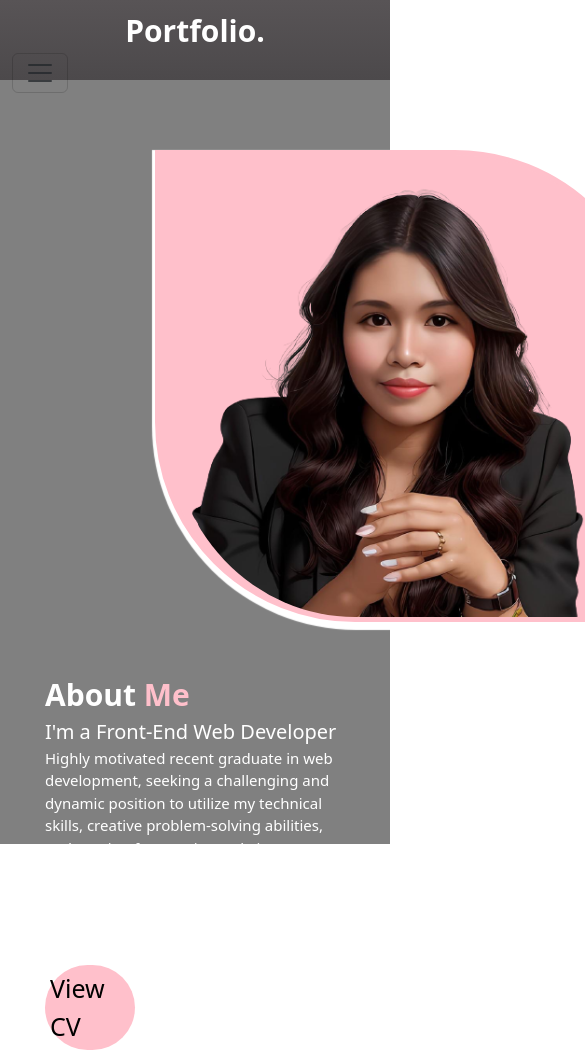
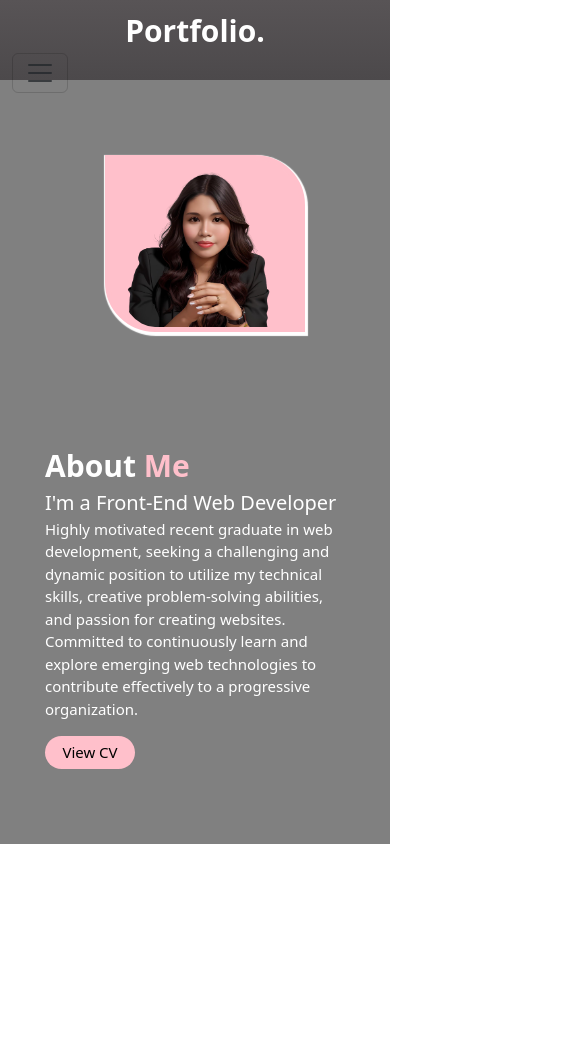
Before and after one commit to Sweetlyra01/sweetlyraportfolio, a plain HTML site: page about-index.html in a window 390 px wide. Shown: the top 1050 px of the page, 585 px wide, since content can reach past the window. After the commit the page ends 844 px from the top, so only its background shows below. Drawn offline with nearby package versions, Linux system fonts and the light colour scheme.

Commit message:
second commit

```diff
--- a/assets/css/style.css
+++ b/assets/css/style.css
@@ -53,7 +53,6 @@
 .text4, .about-text3 {
     width: 500px;
 }
-
 .hero-img img, .about-img img {
     width: 500px;
     margin: 50px;
@@ -180,6 +179,18 @@
         font-weight: 600;
         margin: 0px;
     }
+    .hero-img img, .about-img img {
+        width: 200px;
+        margin: 0px;
+        border: 5px solid pink;
+        border-radius: 0px 50px 0px ;
+        box-shadow: 1px 2px 1px 2px;
+        background-color: pink;
+        padding: 0px 10px;
+    }
+    .hero-img img:hover, .about-img img:hover {
+        border-radius: 50px 0px 50px ;
+    }
 }
 @media only screen and (max-width: 767px) {
     .brand {
@@ -191,6 +202,18 @@
         padding: 20px;
         display: flex;
         flex-wrap: wrap;
+    }
+    .hero-img img, .about-img img {
+        width: 200px;
+        margin: 0px;
+        border: 5px solid pink;
+        border-radius: 0px 50px 0px ;
+        box-shadow: 1px 2px 1px 2px;
+        background-color: pink;
+        padding: 0px 10px;
+    }
+    .hero-img img:hover, .about-img img:hover {
+        border-radius: 50px 0px 50px ;
     }
     .text1, .text3, .about-text2{
         font-size: 20px;
@@ -225,4 +248,16 @@
     .skills span {
         font-size: 20px;
     }
+    .view-btn {
+        display: flex;
+        justify-content: center;
+        text-decoration: none;
+        font-size: 15px;
+        font-weight: 400;
+        width: 30%;
+        background-color: pink;
+        color: black;
+        padding: 5px 5px;
+        border-radius: 20px;
+    }
 }
```
